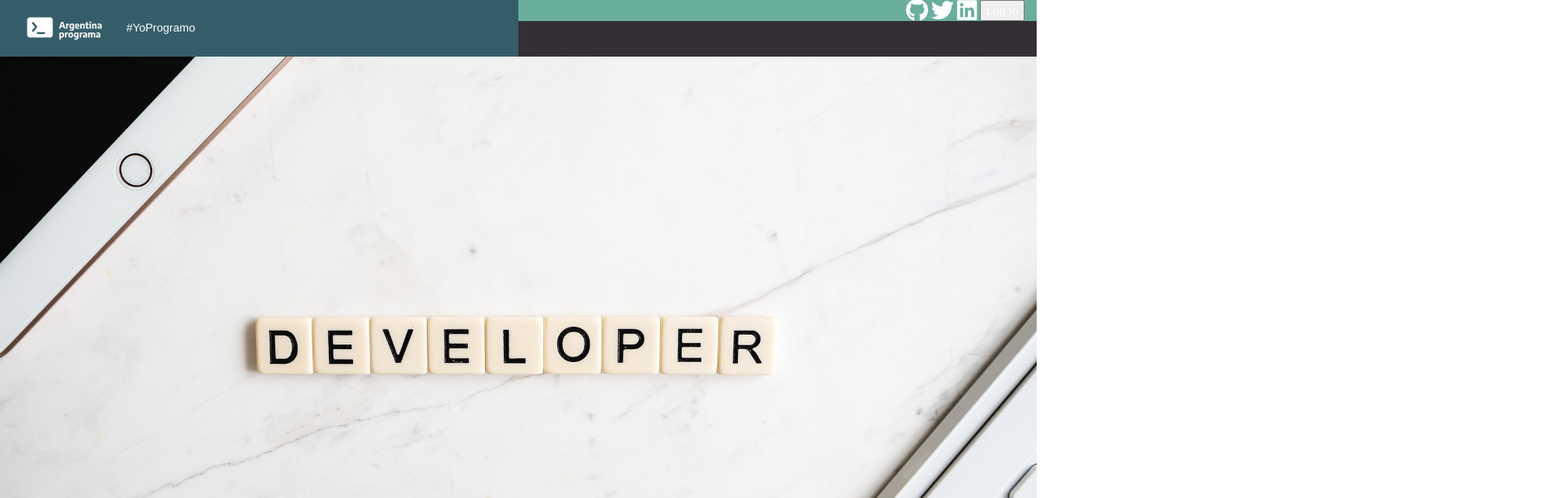
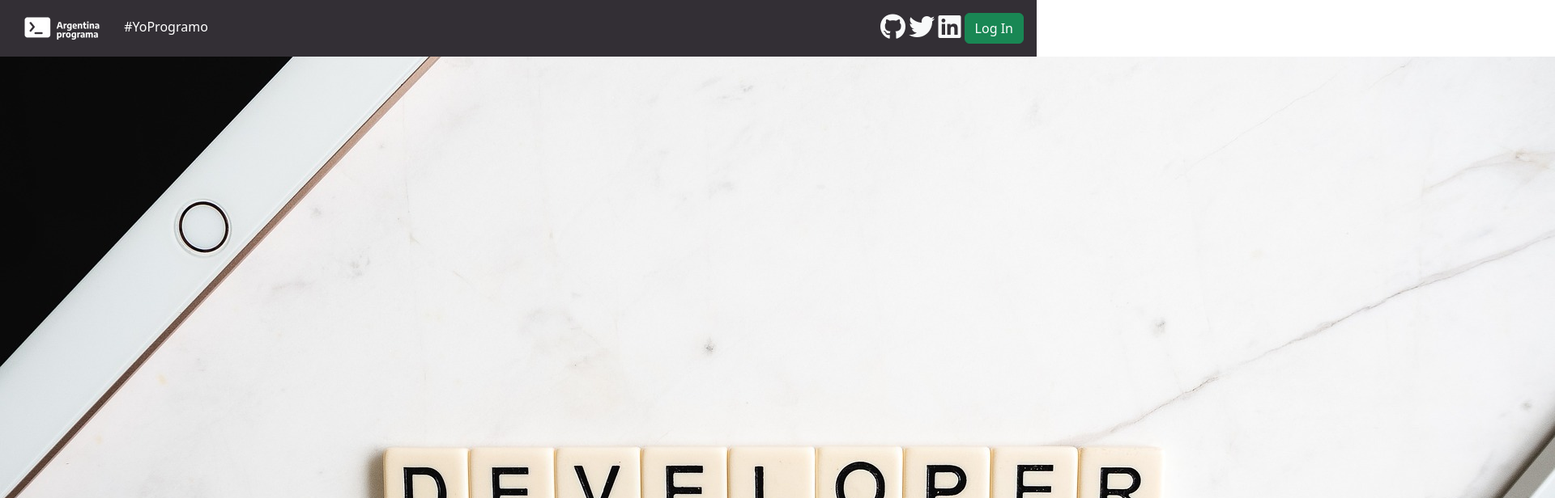
Before and after one commit to David-Frances/Argentina-Programa-FrontEnd, a plain HTML site: page Mockup html/Index.html in a window 1280 px wide. Shown: the top 616 px of the page at 81% size, 1920 px wide, since content can reach past the window. Drawn offline with nearby package versions, Linux system fonts and the light colour scheme.

Commit message:
Header user stories implemented

```diff
--- a/Mockup html/Index.html
+++ b/Mockup html/Index.html
@@ -2,19 +2,25 @@
 <html>
 <head>
     <title>html Mockup Portafolio</title>
-    <link rel="stylesheet" href="https://maxcdn.bootstrapcdn.com/bootstrap/3.3.7/css/bootstrap.min.css" integrity="sha384-BVYiiSIFeK1dGmJRAkycuHAHRg32OmUcww7on3RYdg4Va+PmSTsz/K68vbdEjh4u" crossorigin="anonymous"/>
     <link rel="stylesheet" href="styles.css">
+    <meta name="viewport" content="width=device-width, initial-scale=1">
+    <link href="https://cdn.jsdelivr.net/npm/bootstrap@5.2.2/dist/css/bootstrap.min.css" rel="stylesheet" integrity="sha384-Zenh87qX5JnK2Jl0vWa8Ck2rdkQ2Bzep5IDxbcnCeuOxjzrPF/et3URy9Bv1WTRi" crossorigin="anonymous">
     <script src="https://kit.fontawesome.com/5bebc06f7b.js" crossorigin="anonymous"></script>
+    <script defer src="https://cdn.jsdelivr.net/npm/bootstrap@5.2.2/dist/js/bootstrap.bundle.min.js" integrity="sha384-OERcA2EqjJCMA+/3y+gxIOqMEjwtxJY7qPCqsdltbNJuaOe923+mo//f6V8Qbsw3" crossorigin="anonymous"></script>
 </head>
 <body>
     <div class="container-fluid">
-        <div id="navbar" class="row " >
-            <div id="navbar-izq" class="col-xs-6 text-left"><img src="./src/logoargentina programa.png" alt="logo de argentinaprograma"> #YoProgramo</div>
-            <div id="navbar-der" class="col-xs-6 text-right">
-                <i class="align-self-center fa-brands fa-github fa-2xl"></i>
-                <i class="fa-brands fa-twitter fa-2xl"></i>
-                <i class="fa-brands fa-linkedin fa-2xl"></i>
-                <button>Log In</button>
+        <div id="navbar" class="row align-items-center justify-content-between" >
+            <div id="navbar-izq" class="col-6">
+                <img src="./src/logoargentina programa.png" alt="logo de argentinaprograma">
+                 #YoProgramo
+            </div>
+            <div id="navbar-der" class="col-5 text-end p-3">
+                    <a href="https://github.com/David-Frances" target="_blank" class="link-light"><i class=" fa-brands fa-github fa-2xl"></i></a>
+                    <a href="https://twitter.com/AFoolishDream" target="_blank" class="link-light"><i class="fa-brands fa-twitter fa-2xl"></i></a>
+                    <a href="https://www.linkedin.com/in/david-frances-28144220a/" target="_blank" class="link-light"><i class="fa-brands fa-linkedin fa-2xl"></i></a>
+                    <button class="btn btn-block btn-success ">Log In</button>
+
             </div>
         </div>
     </div>
--- a/Mockup html/styles.css
+++ b/Mockup html/styles.css
@@ -7,14 +7,12 @@
     --color6:#d0baa9;
     --color7:#9e8e91;
     --color8:#5b4a68;
+
 }
 #navbar{
     background-color: var(--color1);
     color:white;
 }
-#navbar-izq{
-    background-color: var(--color2);
+a{
+    background-color: #332F35;
 }
-#navbar-der{
-    background-color: var(--color3);
-}
```
